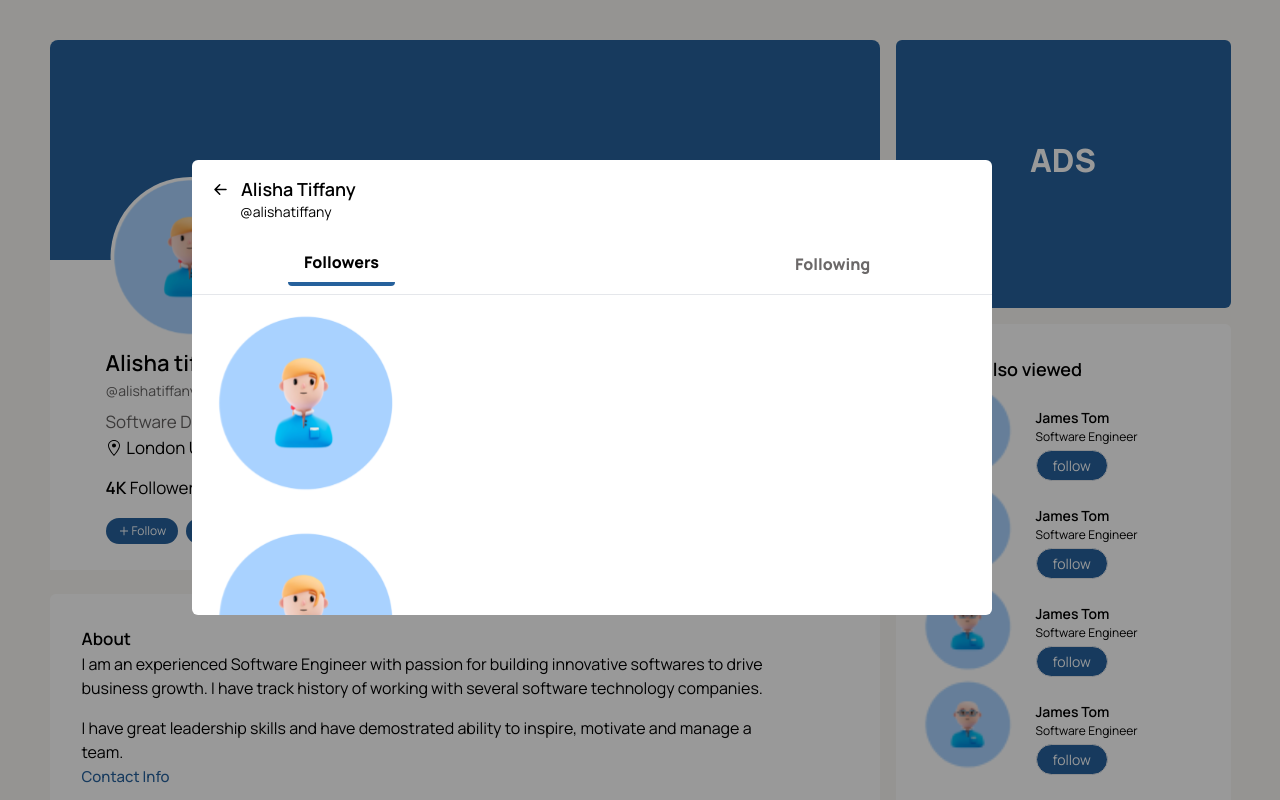
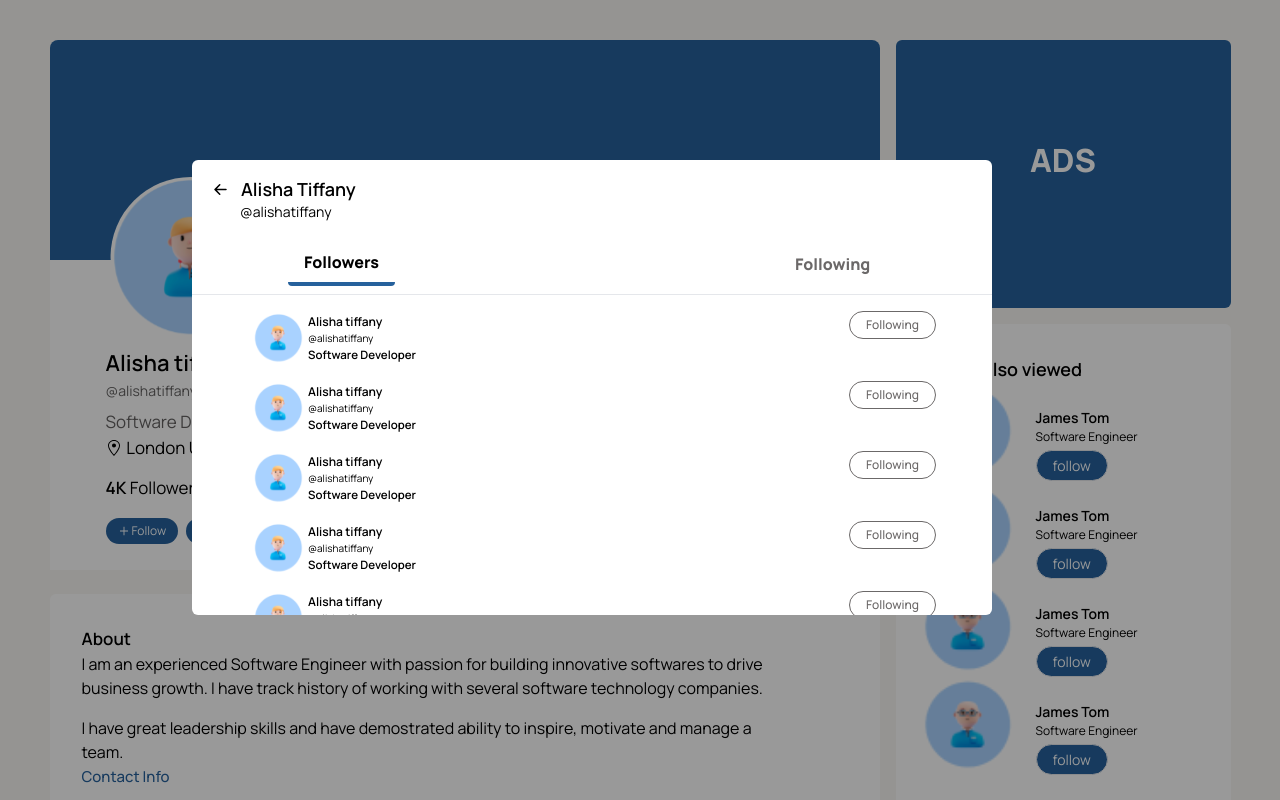
Before and after one commit to nnaemyx/linkedinprofile, a React (Create React App) app: page / in a window 1280 px wide. Both pictures are taken after a click on the button "Follow". Shown: the top 800 px of the page. Built offline with nearby package versions, Linux system fonts and the light colour scheme; a web font is replaced by a local one.

Commit message:
added the followers section

```diff
--- a/src/Data.js
+++ b/src/Data.js
@@ -36,49 +36,49 @@ export const followers = [
     image: <Profileimage />,
     name: "Alisha tiffany",
     username: "@alishatiffany",
-    paragraph: "Software Engineer",
+    paragraph: "Software Developer",
     following: "Following",
   },
   {
     image: <Profileimage />,
     name: "Alisha tiffany",
     username: "@alishatiffany",
-    paragraph: "Software Engineer",
+    paragraph: "Software Developer",
     following: "Following",
   },
   {
     image: <Profileimage />,
     name: "Alisha tiffany",
     username: "@alishatiffany",
-    paragraph: "Software Engineer",
+    paragraph: "Software Developer",
     following: "Following",
   },
   {
     image: <Profileimage />,
     name: "Alisha tiffany",
     username: "@alishatiffany",
-    paragraph: "Software Engineer",
+    paragraph: "Software Developer",
     following: "Following",
   },
   {
     image: <Profileimage />,
     name: "Alisha tiffany",
     username: "@alishatiffany",
-    paragraph: "Software Engineer",
+    paragraph: "Software Developer",
     following: "Following",
   },
   {
     image: <Profileimage />,
     name: "Alisha tiffany",
     username: "@alishatiffany",
-    paragraph: "Software Engineer",
+    paragraph: "Software Developer",
     following: "Following",
   },
   {
     image: <Profileimage />,
     name: "Alisha tiffany",
     username: "@alishatiffany",
-    paragraph: "Software Engineer",
+    paragraph: "Software Developer",
     following: "Following",
   },
 ];
--- a/src/components/Atoms/Follow.jsx
+++ b/src/components/Atoms/Follow.jsx
@@ -6,8 +6,6 @@ const Follow = ({ open, onClose }) => {
   const [selected, setSelected] = useState("followers");
   const [followersVisible, setFollowersVisible] = useState(true);
   const [followingVisible, setFollowingVisible] = useState(false);
-
-
 
   const showFollowers = () => {
     setFollowersVisible(true);
@@ -35,7 +33,9 @@ const Follow = ({ open, onClose }) => {
         <div className="flex font-semibold lg:gap-[24rem] mt-5 lg:px-[6rem]">
           <button
             className={` text-[#6B6868]  font-bold py-2 px-4 rounded ${
-              selected === "followers" ? "border-b-4 border-primary text-black" : ""
+              selected === "followers"
+                ? "border-b-4 border-primary text-black"
+                : ""
             }`}
             onClick={showFollowers}
           >
@@ -43,30 +43,46 @@ const Follow = ({ open, onClose }) => {
           </button>
           <button
             className={`text-[#6B6868]  font-bold py-2 px-4 rounded ${
-              selected === "following" ? "border-b-4 text-black border-primary" : ""
+              selected === "following"
+                ? "border-b-4 text-black border-primary"
+                : ""
             }`}
             onClick={showFollowing}
           >
             Following
           </button>
         </div>
-          <hr className="w-[100%] text-[#6B6868]/50 mt-2" />
+        <hr className="w-[100%] text-[#6B6868]/50 mt-2" />
         {followersVisible && (
-          <ul className="list-none p-0">
+          <div className=" container mt-4 p-0">
             {followers.map((follower, index) => (
-              <img src= {follower.image.type} className="py-2" alt='ok' key={index}/>
+              <div className="flex justify-between mb-4 container" key={index}>
+                <div className="flex items-center">
+                  <div>
+                    <img src={follower.image.type} className="w-[60px]" alt="ok" />
+                  </div>
+                  <div>
+                    <h1 className="text-[12px] font-semibold">{follower.name}</h1>
+                    <p className="text-[10px] font-normal">{follower.username}</p>
+                    <p className="text-[11.5px] font-semibold">{follower.paragraph}</p>
+                  </div>
+                </div>
 
+                <div>
+                  <button className="text-[12px] text-[#6B6868] font-medium px-4 border border-[#6B6868] rounded-full py-1">{follower.following}</button>
+                </div>
+              </div>
             ))}
-          </ul>
+          </div>
         )}
         {followingVisible && (
-          <ul className="list-none p-0">
+          <div className="p-0">
             {following.map((user, index) => (
-              <li className="py-2" key={index}>
+              <div className="py-2" key={index}>
                 {user.name}
-              </li>
+              </div>
             ))}
-          </ul>
+          </div>
         )}
       </div>
     </div>
```
